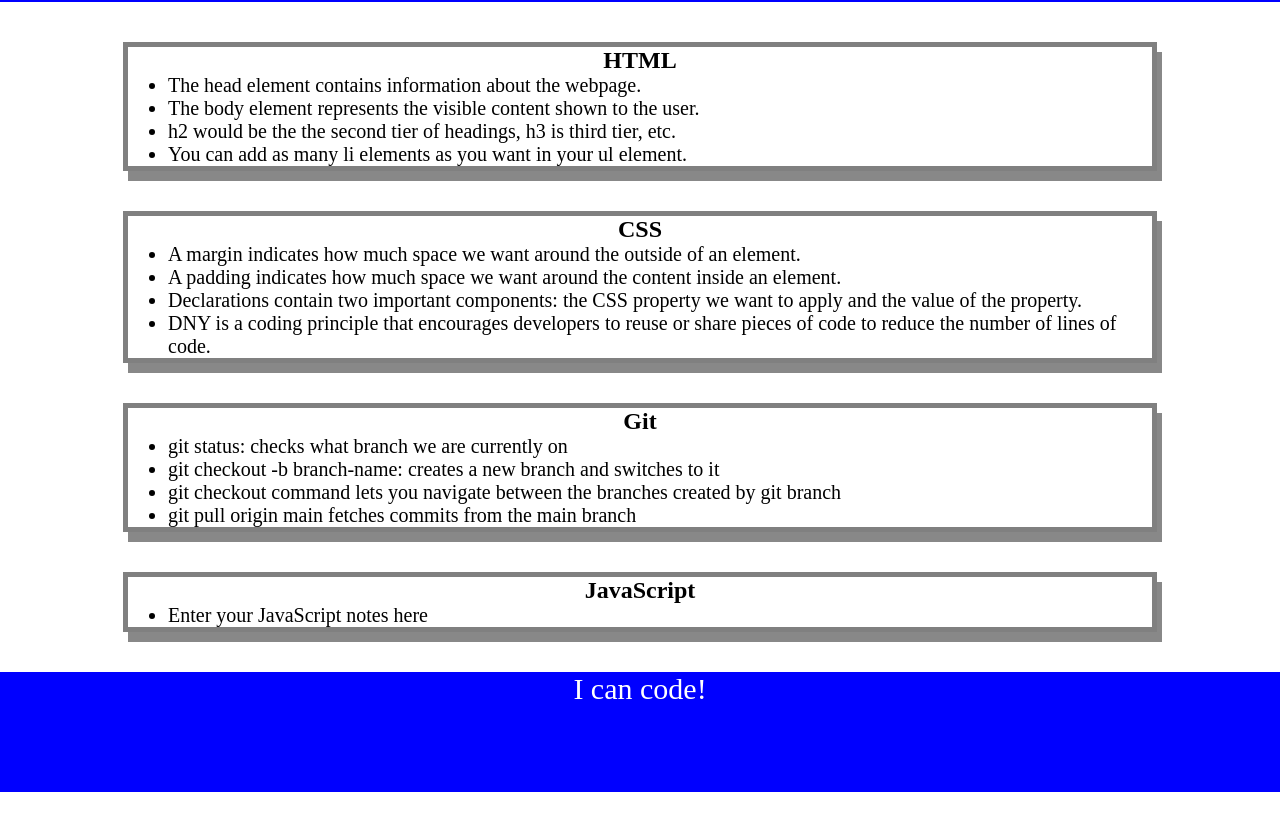
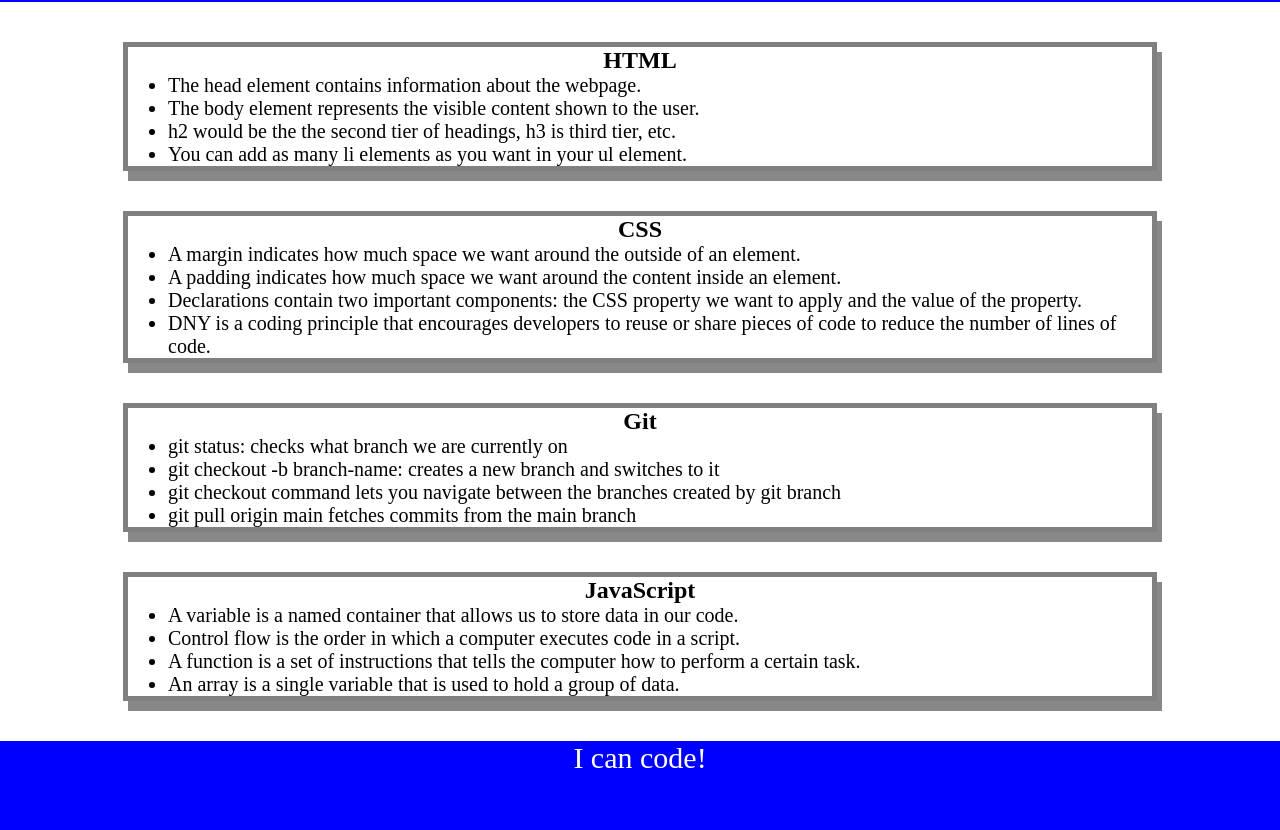
Before and after one commit to domconf/prework-study-guide, a plain HTML site: page index.html in a window 1280 px wide. Shown: the part 118-948 px from the top of the page. Before the commit the page ends 910 px from the top, so only its background shows below. Drawn offline with Linux system fonts and the light colour scheme.

```diff
--- a/index.html
+++ b/index.html
@@ -50,7 +50,10 @@
       <section class="card" id="javascript-section">
         <h2>JavaScript</h2>
         <ul>
-          <li>Enter your JavaScript notes here</li>
+          <li>A variable is a named container that allows us to store data in our code.</li>
+          <li>Control flow is the order in which a computer executes code in a script.</li>
+          <li>A function is a  set of instructions that tells the computer how to perform a certain task.</li>
+          <li>An array is a single variable that is used to hold a group of data.</li>
         </ul>
       </section>
     </main>
```
Also changed, not shown: 1 other file.
